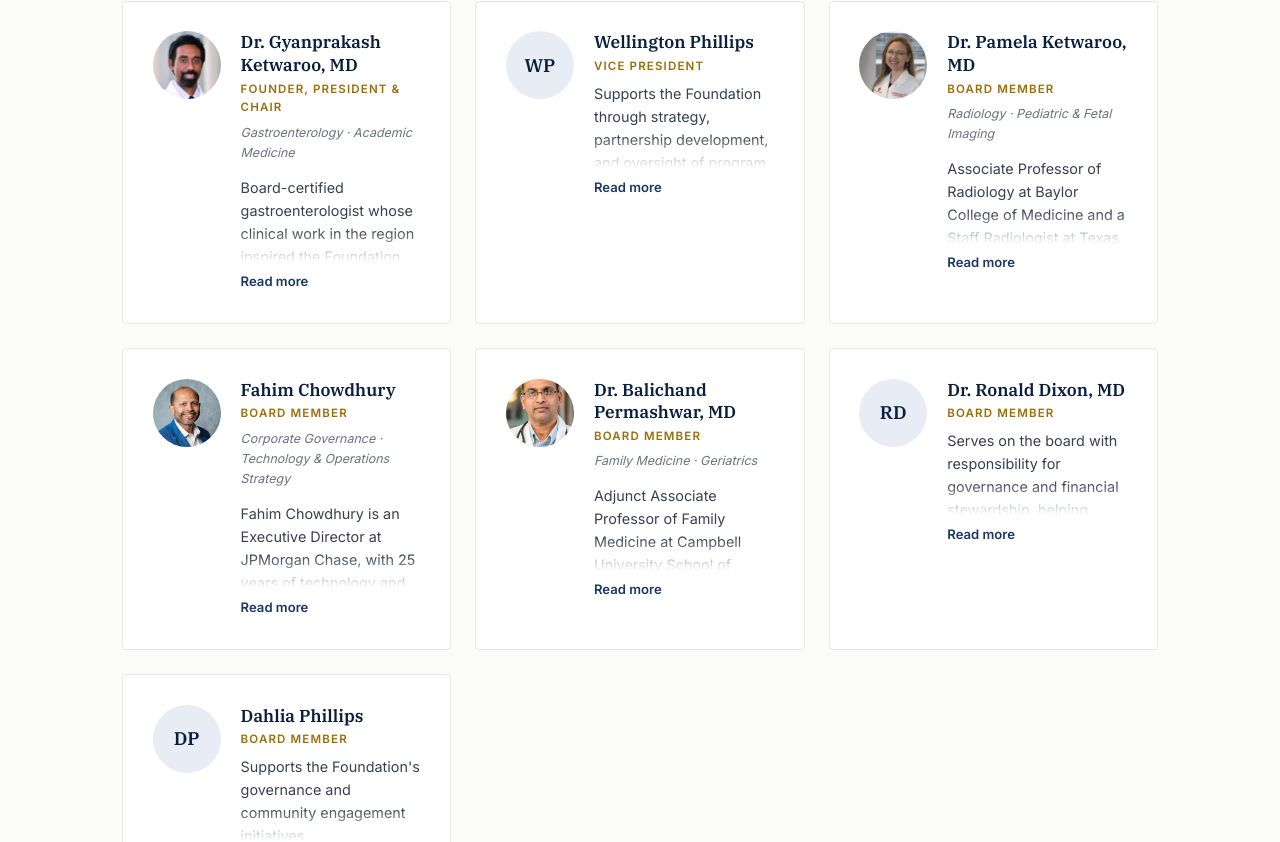
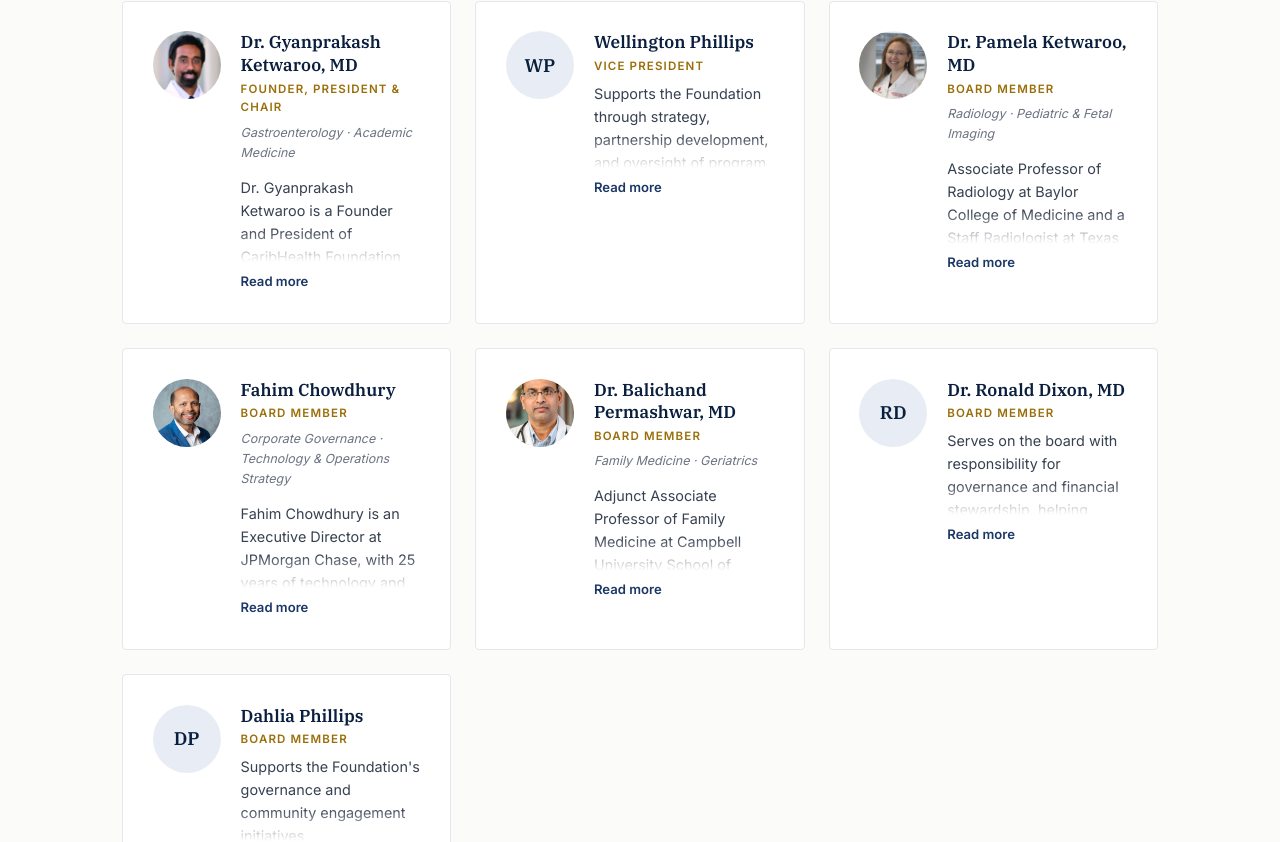
Before and after one commit to Javabhaiya/CaribHealth, an Astro site: page /board in a window 1280 px wide. Shown: the part 598-1440 px from the top of the page. Built offline with nearby package versions, Linux system fonts and the light colour scheme; Astro itself is replaced by a stand-in of ours.

Commit message:
Update Dr. Ketwaroo bio (Yale, Rhodes Scholar) + signature quote
- Multi-paragraph bio support (bio can be a string or array of paragraphs)
- Add his approved 3-paragraph bio and pull-quote

Co-Authored-By: Claude Sonnet 4.6 <noreply@anthropic.com>

```diff
--- a/src/pages/board.astro
+++ b/src/pages/board.astro
@@ -34,7 +34,12 @@ const directors = [
     img: drKetwaroo,
     initials: 'GK',
     tag: 'Gastroenterology · Academic Medicine',
-    bio: 'Board-certified gastroenterologist whose clinical work in the region inspired the Foundation. Provides medical direction, leads clinical partnerships, and serves as the registered agent.',
+    bio: [
+      "Dr. Gyanprakash Ketwaroo is a Founder and President of CaribHealth Foundation, Inc. A practicing gastroenterologist, he is an Associate Professor of Medicine in the Section of Digestive Diseases at Yale School of Medicine, where he also serves as Vice Chief for Faculty Development and as Chief of Endoscopy at the West Haven VA. His clinical and research work focuses on advanced endoscopy, including the detection and management of Barrett's esophagus and pancreatic disorders.",
+      "He founded the Foundation in 2024 after years of clinical work in the Caribbean, where he saw firsthand how conditions routinely diagnosed and managed in higher-resource settings often go untreated or undertreated for years for lack of access to specialists, equipment, and training. That gap became the Foundation's reason for being.",
+      "A Rhodes Scholar, he holds an MD from Harvard Medical School, master's degrees in medical imaging and theoretical chemistry from Oxford University, and a BS in chemical physics from Brown University. He helps lead CaribHealth with the same conviction that shaped its founding.",
+    ],
+    quote: 'Closing that gap is not charity — it is the right thing to do.',
     interim: false,
   },
   {
@@ -143,7 +148,9 @@ const directors = [
               <div class="role">{d.role}</div>
               {d.tag && <div class="director-tag">{d.tag}</div>}
               <div class="director-detail">
-                <p>{d.bio}</p>
+                {(Array.isArray(d.bio) ? d.bio : [d.bio]).map((para) => (
+                  <p>{para}</p>
+                ))}
                 {d.quote && <p class="director-quote">&ldquo;{d.quote}&rdquo;</p>}
               </div>
               <button type="button" class="bio-toggle" hidden aria-expanded="false">
```
